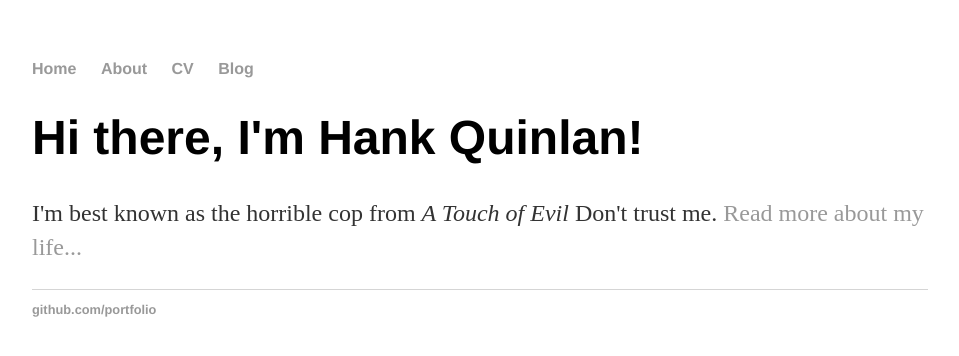
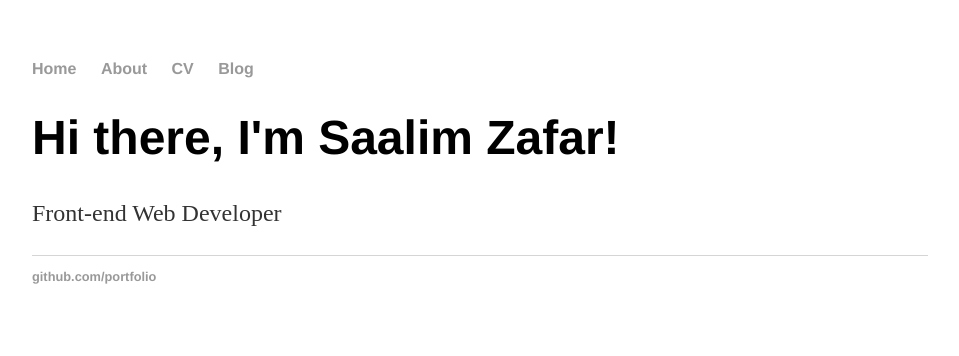
Before and after one commit to saalimzafar/portfolio, a plain HTML site: page index.html in a window 1280 px wide. Shown: the whole page, without its empty margins (160-1119 px from the left). Drawn offline with Linux system fonts and the light colour scheme.

Commit message:
Update index.html
Update

```diff
--- a/index.html
+++ b/index.html
@@ -16,8 +16,8 @@
 		</nav>
 		<div class="container">
     		<div class="blurb">
-        		<h1>Hi there, I'm Hank Quinlan!</h1>
-				<p>I'm best known as the horrible cop from <em>A Touch of Evil</em> Don't trust me. <a href="/about">Read more about my life...</a></p>
+        		<h1>Hi there, I'm Saalim Zafar!</h1>
+				<p>Front-end Web Developer</p>
     		</div><!-- /.blurb -->
 		</div><!-- /.container -->
 		<footer>
```
